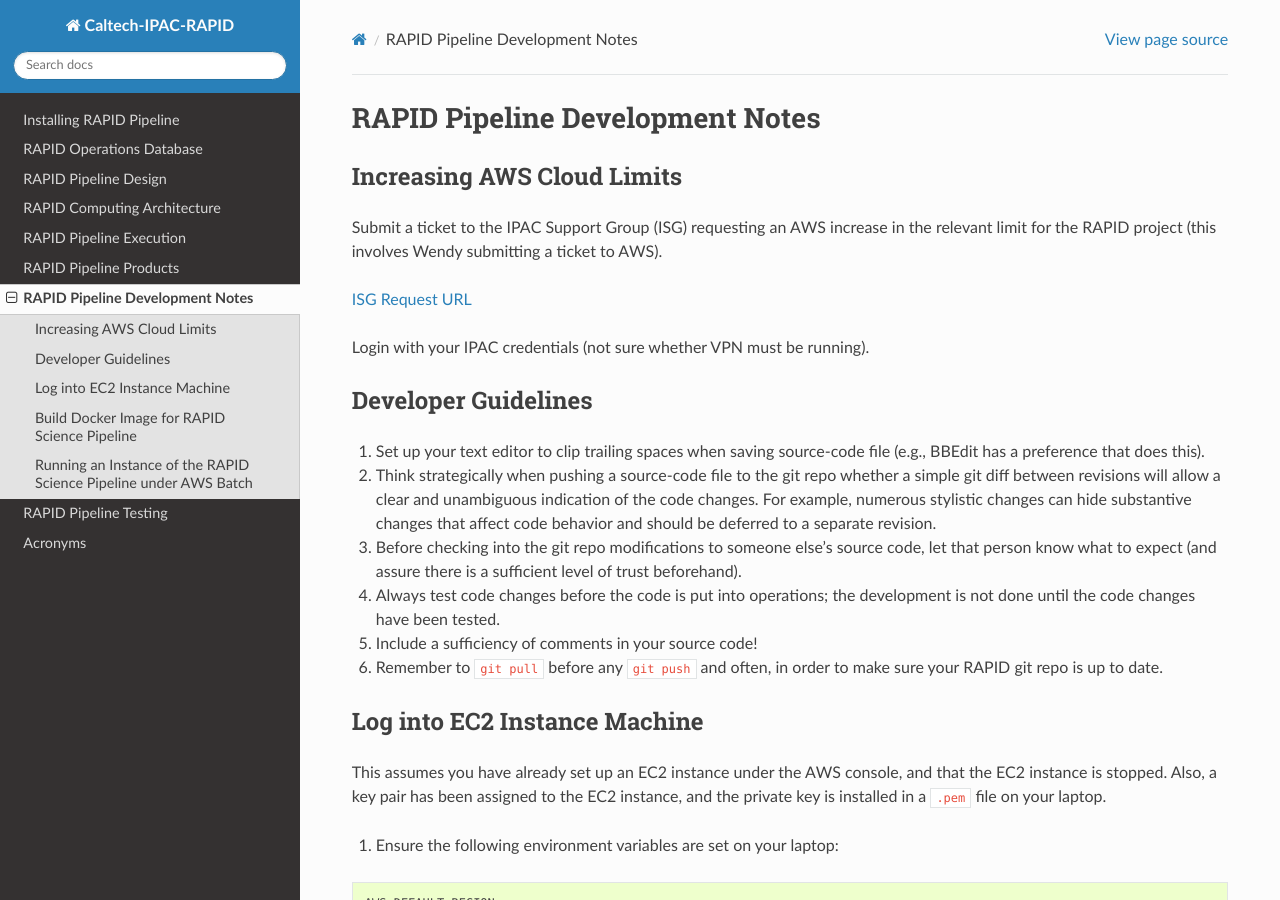
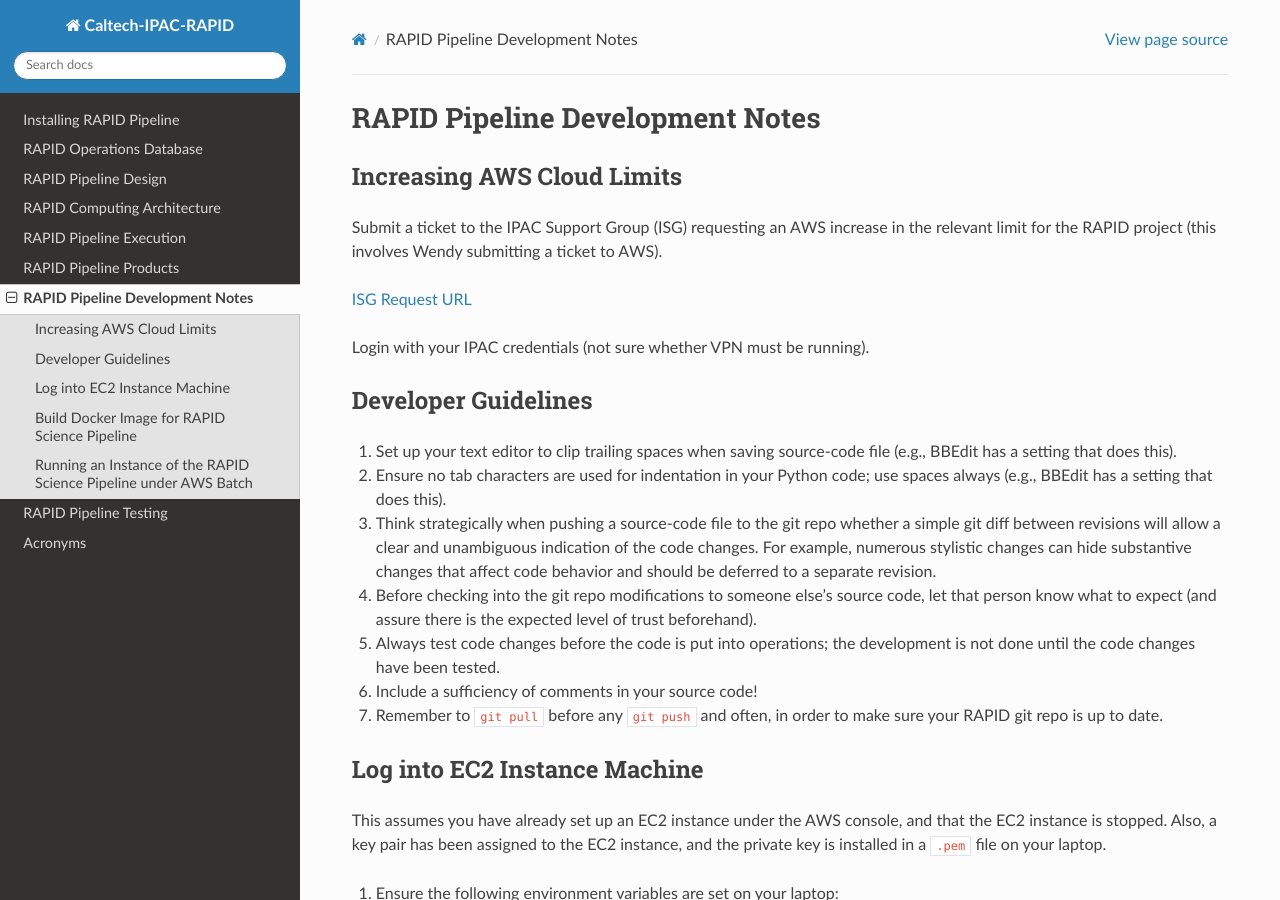
Before and after one commit to Caltech-IPAC/rapid, a Sphinx documentation site: the page built from docs/source/dev/notes.rst, in a window 1280 px wide and 900 px high. Built offline with Sphinx 7.4.7 and the Read the Docs theme 3.1.0, drawn with Linux system fonts in a browser that asks for light colours; formulas are drawn with MathJax 3.

Commit message:
Added bullet to avoid tab characters for Python-code indentation.

```diff
--- a/docs/source/dev/notes.rst
+++ b/docs/source/dev/notes.rst
@@ -16,16 +16,21 @@ Login with your IPAC credentials (not sure whether VPN must be running).
 Developer Guidelines
 ************************************
 
-#. Set up your text editor to clip trailing spaces when saving source-code file (e.g., BBEdit has a preference that does this).
+#. Set up your text editor to clip trailing spaces when saving source-code file
+   (e.g., BBEdit has a setting that does this).
+
+#. Ensure no tab characters are used for indentation in your Python code; use spaces always
+   (e.g., BBEdit has a setting that does this).
 
 #. Think strategically when pushing a source-code file to the git repo whether a simple git diff between revisions
    will allow a clear and unambiguous indication of the code changes.  For example, numerous stylistic changes can
    hide substantive changes that affect code behavior and should be deferred to a separate revision.
 
 #. Before checking into the git repo modifications to someone else's source code,
-   let that person know what to expect (and assure there is a sufficient level of trust beforehand).
+   let that person know what to expect (and assure there is the expected level of trust beforehand).
 
-#. Always test code changes before the code is put into operations; the development is not done until the code changes have been tested.
+#. Always test code changes before the code is put into operations; the development is not done until
+   the code changes have been tested.
 
 #. Include a sufficiency of comments in your source code!
 
```
